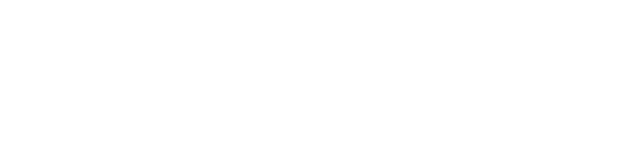
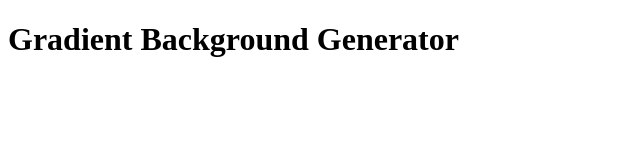
Before and after one commit to Yusha1/Gradient_Background_Generator, a plain HTML site: page index.html in a window 1280 px wide. Shown: the whole page, without its empty margins (0-640 px from the left). Drawn offline with Linux system fonts and the light colour scheme.

Commit message:
added h1 title

```diff
--- a/index.html
+++ b/index.html
@@ -7,6 +7,7 @@
     <title>Gradient Background Generator</title>
 </head>
 <body>
+    <h1>Gradient Background Generator</h1>
     <script src="app.js"></script>
 </body>
 </html>
```
